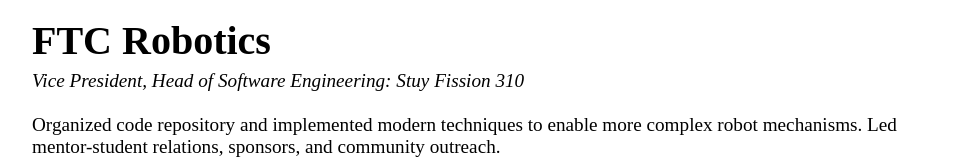
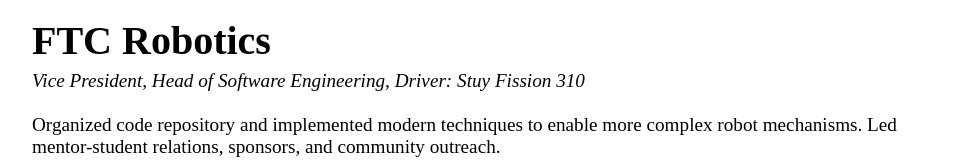
Before and after one commit to pserb/pserb-me-2024, a Next.js app: page /portfolio in a window 1280 px wide. Shown: the part 390-550 px from the top of the page, without its empty margins (160-1119 px from the left). Built offline with nearby package versions, Linux system fonts and the light colour scheme.

Commit message:
fix link

```diff
--- a/pages/portfolio.js
+++ b/pages/portfolio.js
@@ -20,7 +20,7 @@ export default function Home() {
 
         <h1 className={pg.ghlink}><a target="_blank" rel="noopener noreferrer" href="https://github.com/pserb">View me on GitHub</a></h1>
         <Block title="FTC Robotics">
-          <div className={pg.positiontitle}>Vice President, Head of Software Engineering: Stuy Fission 310</div>
+          <div className={pg.positiontitle}>Vice President, Head of Software Engineering, Driver: Stuy Fission 310</div>
           <br></br>
           Organized code repository and implemented modern techniques to enable more complex robot mechanisms. Led mentor-student relations, sponsors, and community outreach.
           <br></br>
@@ -90,7 +90,7 @@ export default function Home() {
           Assisted students with homework problems and class lessons from intro level to AP level. The CS Dojo is a welcoming and informal environment where CS students can work on problems, recieve help, and discuss topics.
           <br></br>
           <br></br>
-          <Button label="About the Dojo" link="https://www.stuyspec.com/features/decoding-the-cs-dojo" large="y"></Button>
+          <Button label="About the Dojo" link="https://www.stuyspec.com/article/decoding-the-cs-dojo" large="y"></Button>
         </Block>
 
         <Block title="Web Development">
```
